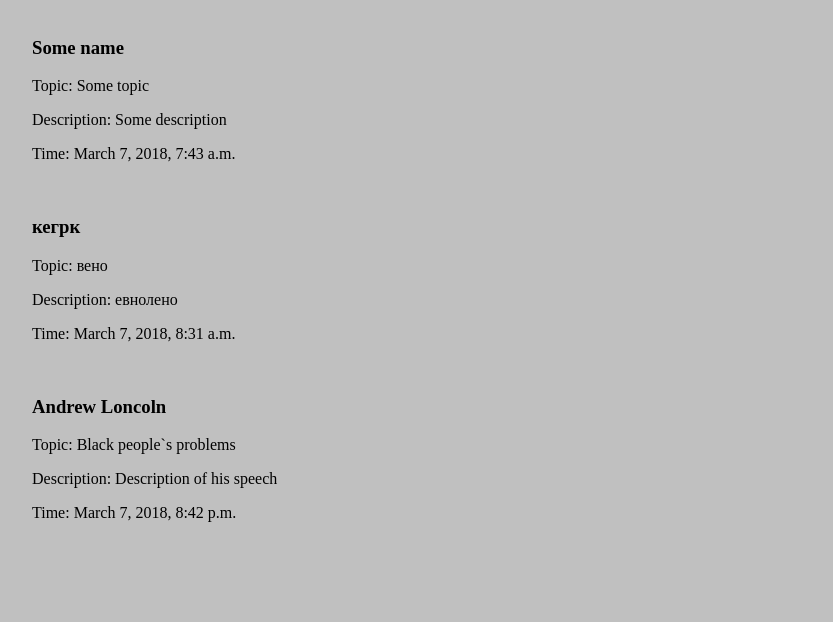
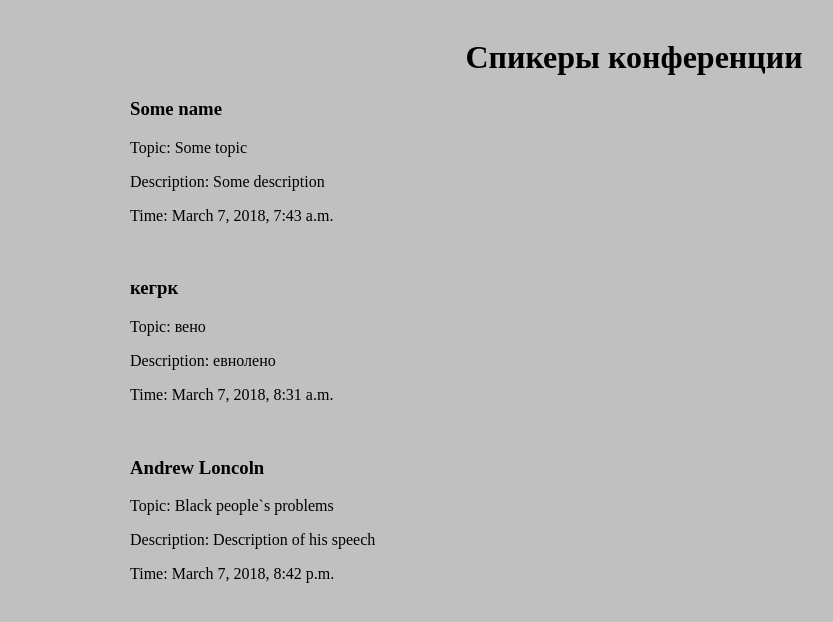
Before and after one commit to neHek/python2, a Django app: page /main/ in a window 1280 px wide. Shown: the top 622 px of the page, without its empty margins (6-839 px from the left). Run offline with Django 3.2, Linux system fonts and the light colour scheme; data comes from the database, SQL or seed files in the repository; both versions use the stored data as it was after the commit.

Commit message:
Срез

```diff
--- a/mySite/main/templates/main/homepage.html
+++ b/mySite/main/templates/main/homepage.html
@@ -2,6 +2,11 @@
 
 
 {% block content %}
+
+<div>
+	<h1 style = 'text-align: center;'>Спикеры конференции</h1>
+</div>
+<div>
 	{% for post in object_list %}
 		<h3>{{post.name}}</h3>
 		<p>Topic: {{post.topic}}</p>
@@ -9,4 +14,5 @@
 		<p>Time: {{post.time}}</p>
 		</br>
 	{% endfor %}
+</div>
 {% endblock %}
--- a/mySite/main/templates/main/wrapper.html
+++ b/mySite/main/templates/main/wrapper.html
@@ -7,7 +7,7 @@
 	</head>
 
 	<body style='background: silver;
-				 padding: 10px 30px'>
+				 padding: 10px 10%'>
 
 		{% block content %}
 		{% endblock %}
```
Also changed, not shown: mySite/db.sqlite3.
